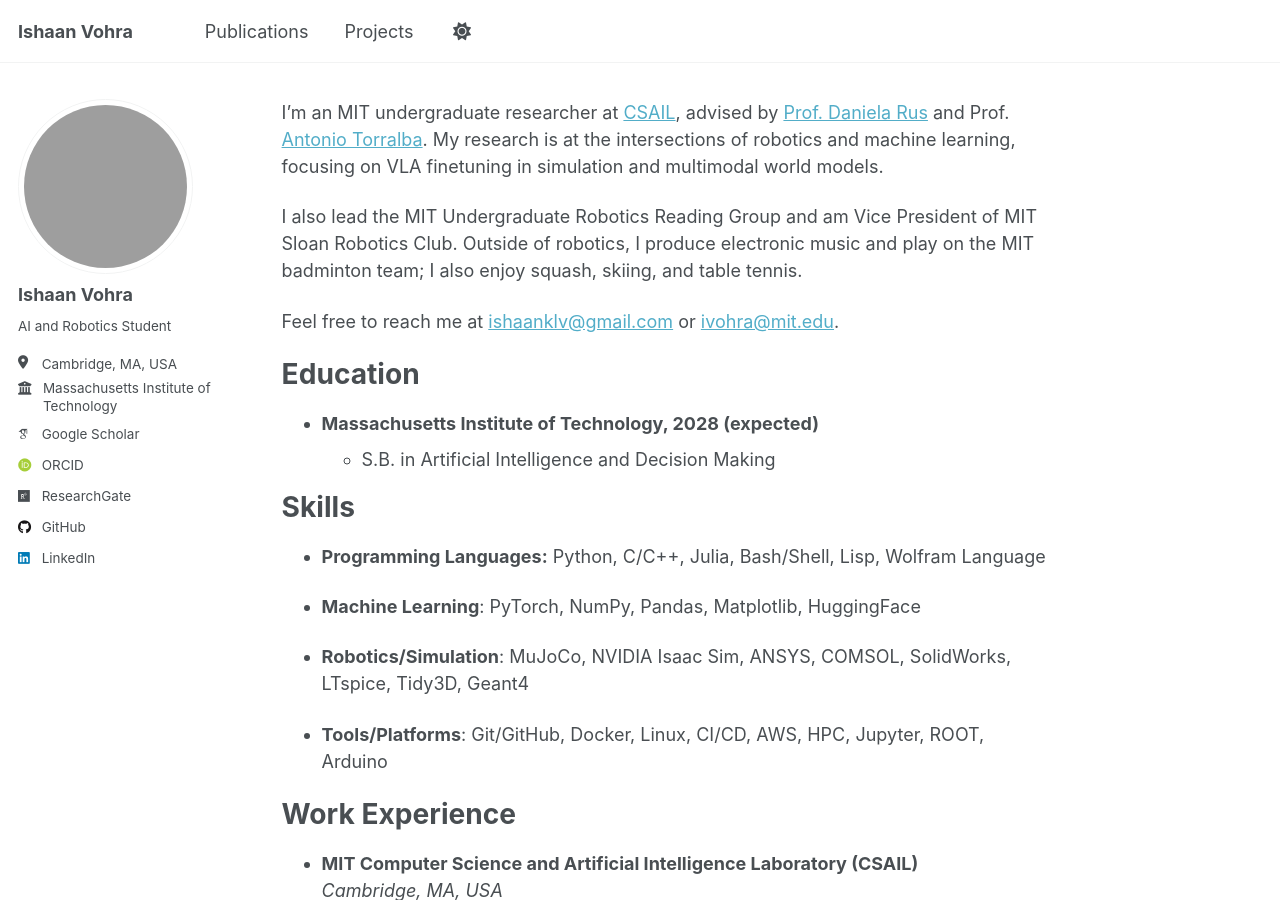
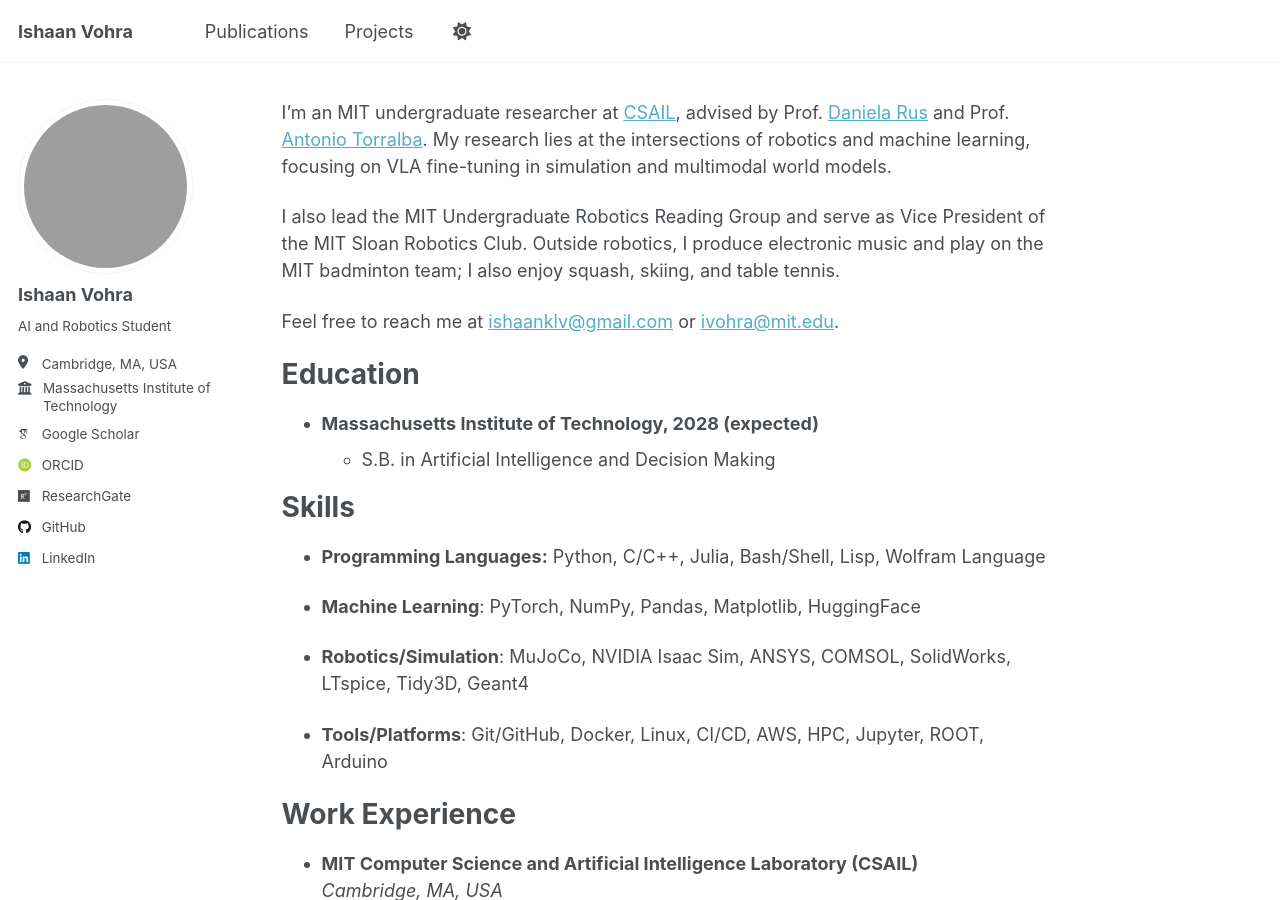
Before and after one commit to Ishaan-vohra/Ishaan-vohra.github.io, a Jekyll site: the page built from _pages/about.md, in a window 1280 px wide and 900 px high. Built offline with Jekyll 4.4.1, drawn with Linux system fonts in a browser that asks for light colours; some web fonts are replaced; a script that is not in the unit is left out.

Commit message:
Update about.md

```diff
--- a/_pages/about.md
+++ b/_pages/about.md
@@ -7,9 +7,9 @@
   - /about.html
 ---
 
-I'm an MIT undergraduate researcher at [CSAIL](https://www.csail.mit.edu/), advised by [Prof. Daniela Rus](https://danielarus.csail.mit.edu/) and Prof. [Antonio Torralba](https://groups.csail.mit.edu/vision/torralbalab/). My research is at the intersections of robotics and machine learning, focusing on VLA finetuning in simulation and multimodal world models.
+I'm an MIT undergraduate researcher at [CSAIL](https://www.csail.mit.edu/), advised by Prof. [Daniela Rus](https://danielarus.csail.mit.edu/) and Prof. [Antonio Torralba](https://groups.csail.mit.edu/vision/torralbalab/). My research lies at the intersections of robotics and machine learning, focusing on VLA fine-tuning in simulation and multimodal world models.
 
-I also lead the MIT Undergraduate Robotics Reading Group and am Vice President of MIT Sloan Robotics Club. Outside of robotics, I produce electronic music and play on the MIT badminton team; I also enjoy squash, skiing, and table tennis.
+I also lead the MIT Undergraduate Robotics Reading Group and serve as Vice President of the MIT Sloan Robotics Club. Outside robotics, I produce electronic music and play on the MIT badminton team; I also enjoy squash, skiing, and table tennis.
 
 Feel free to reach me at <ishaanklv@gmail.com> or <ivohra@mit.edu>.
 
```
